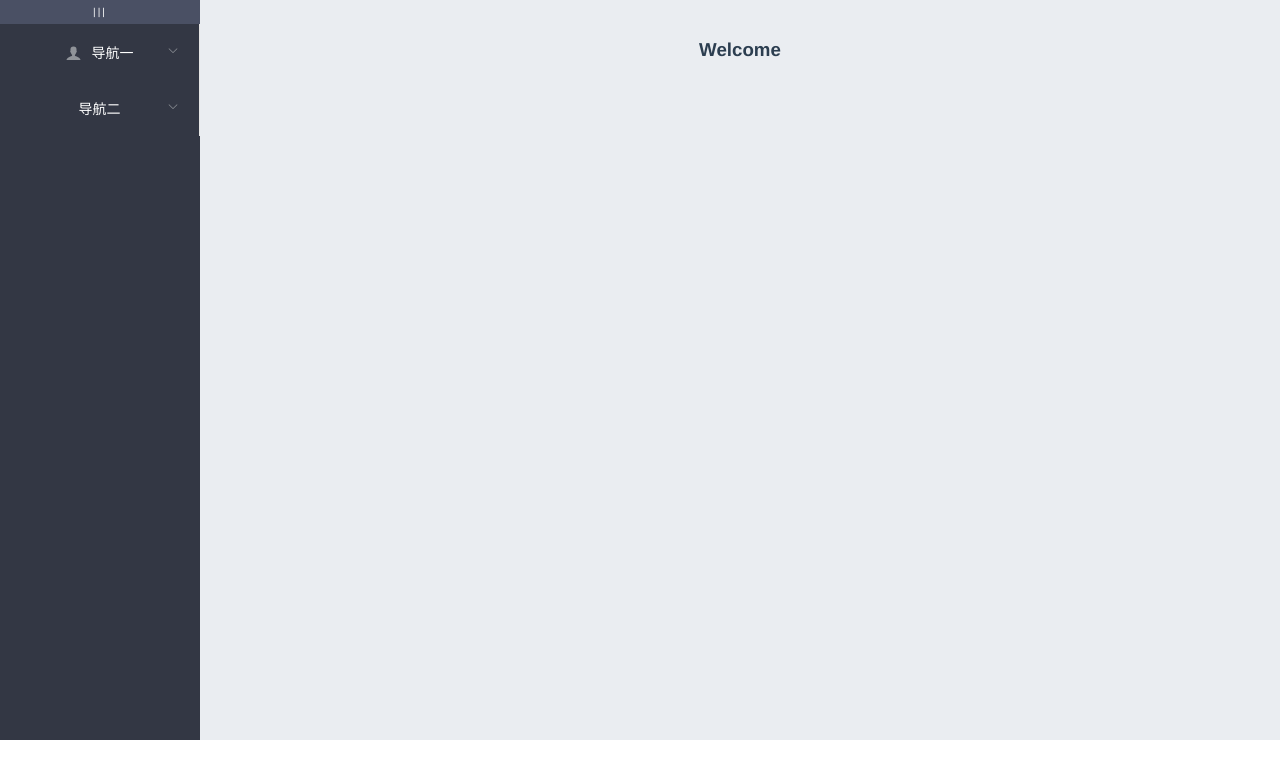
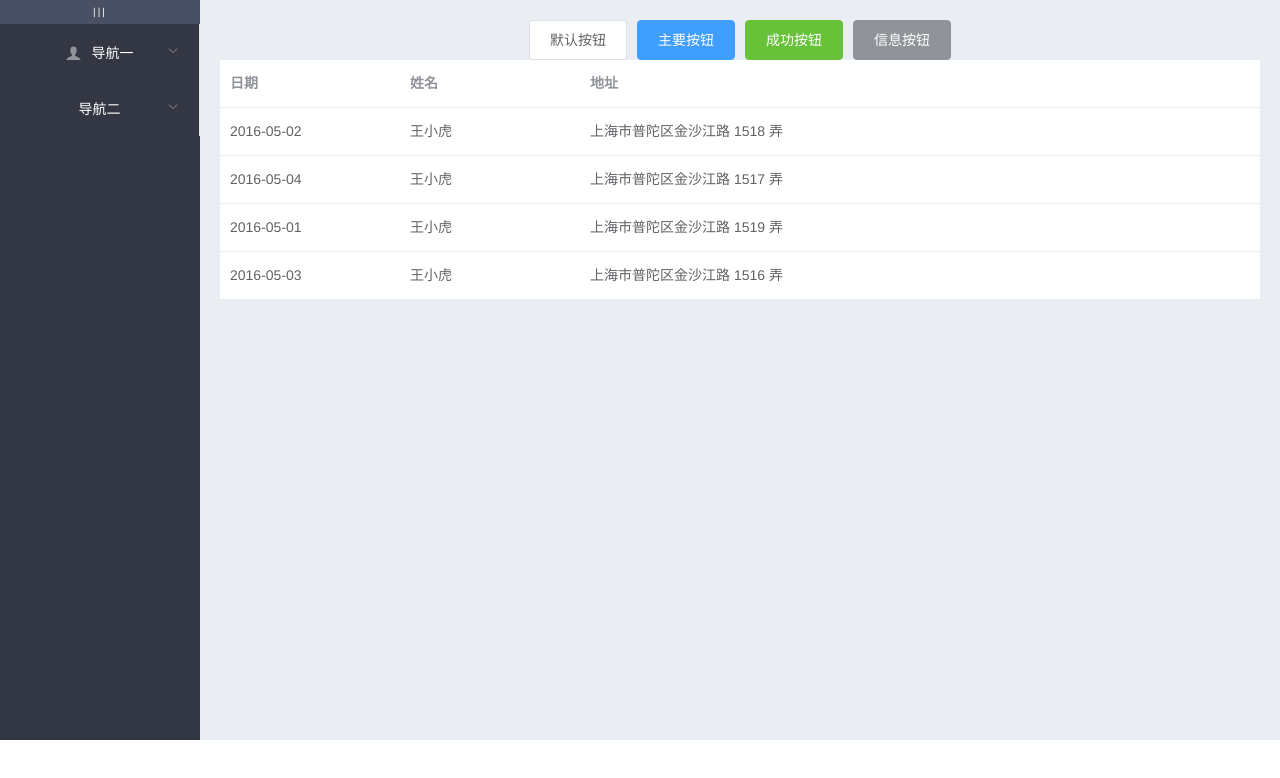
Before and after one commit to jinxbinder/vue-pams, a Vue app: page /#/welcome in a window 1280 px wide. Shown: the top 778 px of the page. Built offline with nearby package versions, Linux system fonts and the light colour scheme.

Commit message:
实现登录页面和主页面的布局

```diff
--- a/src/components/Home.vue
+++ b/src/components/Home.vue
@@ -5,7 +5,8 @@
         <img src="../assets/heima.png" alt="">
         <span>电商后台管理系统</span>
       </div>
-      <el-button type="info">退出</el-button></el-header>
+      <el-button type="info" @click="logout()">退出</el-button>
+    </el-header>
     <el-container>
       <el-aside :width="isCollapse ? '64px' : '200px'">
         <div class="toggle-button" @click="toggleCollapse">|||</div>
@@ -30,7 +31,35 @@
       </el-aside>
       <el-main>
         <!--        主区域路由占位符-->
-        <router-view></router-view>
+
+        <!--        三个按钮-->
+        <el-row>
+          <el-button>默认按钮</el-button>
+          <el-button type="primary">主要按钮</el-button>
+          <el-button type="success">成功按钮</el-button>
+          <el-button type="info">信息按钮</el-button>
+        </el-row>
+
+
+        <!--主页数据-->
+        <el-table
+          :data="tableData"
+          style="width: 100%">
+          <el-table-column
+            prop="date"
+            label="日期"
+            width="180">
+          </el-table-column>
+          <el-table-column
+            prop="name"
+            label="姓名"
+            width="180">
+          </el-table-column>
+          <el-table-column
+            prop="address"
+            label="地址">
+          </el-table-column>
+        </el-table>
       </el-main>
     </el-container>
   </el-container>
@@ -38,11 +67,12 @@
 
 <script>
   import {getMenuList} from './../plungs/mock'
+
   export default {
 
-    data(){
-      return{
-        menuList:[],
+    data() {
+      return {
+        menuList: [],
         // 是否折叠
         isCollapse: false,
         iconsObj: {
@@ -52,68 +82,89 @@ import {getMenuList} from './../plungs/mock'
           '4': 'iconfont icon-danju',
           '5': 'iconfont icon-baobiao'
         },
+        tableData: [{
+          date: '2016-05-02',
+          name: '王小虎',
+          address: '上海市普陀区金沙江路 1518 弄'
+        }, {
+          date: '2016-05-04',
+          name: '王小虎',
+          address: '上海市普陀区金沙江路 1517 弄'
+        }, {
+          date: '2016-05-01',
+          name: '王小虎',
+          address: '上海市普陀区金沙江路 1519 弄'
+        }, {
+          date: '2016-05-03',
+          name: '王小虎',
+          address: '上海市普陀区金沙江路 1516 弄'
+        }]
       }
     },
-    created(){
+    created() {
       this.getMenu()
     },
-    methods:{
+    methods: {
 
       //获取菜单列表
-      getMenu(){
+      getMenu() {
         console.log(getMenuList())
         this.menuList = [
           {
-          id:"1",
+            id: "1",
             path: "/1",
             name: "导航一",
-          icon:'el-icon-menu',
+            icon: 'el-icon-menu',
             children: [
               {
-              id:"3",
+                id: "3",
                 path: "/user/userLists",
                 name: "导航1-1",
-              icon:'el-icon-menu',
+                icon: 'el-icon-menu',
                 children: [
                   {
-                  id:"4",
+                    id: "4",
                     path: "/1/1/1",
                     name: "导航1-1-1",
-                  icon:'el-icon-menu',
+                    icon: 'el-icon-menu',
                   },
                   {
-                  id:"5",
+                    id: "5",
                     path: "/1/1/2",
                     name: "导航1-1-2",
-                  icon:'el-icon-menu',
+                    icon: 'el-icon-menu',
                   },
                   {
-                  id:"6",
+                    id: "6",
                     path: "/1/1/3",
                     name: "导航1-1-3",
-                  icon:'el-icon-menu',
+                    icon: 'el-icon-menu',
+                  }
+                ]
+              },
+
+              {
+                id: "2",
+                path: "/authority/authorityLists",
+                name: "导航1-2",
+                icon: 'el-icon-menu',
               }
             ]
           },
           {
-              id:"2",
-              path: "/authority/authorityLists",
-              name: "导航1-2",
-              icon:'el-icon-menu',
-            }
-          ]
-        },
-        {
-          id:"8",
+            id: "8",
             path: "/2",
             name: "导航二",
-          icon:'el-icon-menu'
+            icon: 'el-icon-menu'
           }
         ]
         console.log(this.menuList)
       },
-      toggleCollapse(){
+      toggleCollapse() {
         this.isCollapse = !this.isCollapse
+      },
+      logout() {
+this.$router.push({path:'/login'})
       }
     }
   }
@@ -123,7 +174,8 @@ import {getMenuList} from './../plungs/mock'
   .home-container {
     height: 100%
   }
-.el-header{
+
+  .el-header {
     background-color: #373d41;
     display: flex;
     justify-content: space-between;
@@ -131,22 +183,28 @@ import {getMenuList} from './../plungs/mock'
     color: white;
     font-size: 20px;
   }
-.el-header>div{
+
+  .el-header > div {
     display: flex;
     align-items: center;
   }
-  .el-header>div>span{
+
+  .el-header > div > span {
     margin-left: 15px;
   }
-  .el-aside{
+
+  .el-aside {
     background-color: #333744;
   }
-  .el-main{
+
+  .el-main {
     background-color: #eaedf1;
   }
+
   .iconfont {
     margin-right: 10px;
   }
+
   .toggle-button {
     background-color: #4a5064;
     font-size: 10px;
```
Also changed, not shown: src/router/index.js (+11 -4 lines). Lines whose indentation alone changed are shown as unchanged.
